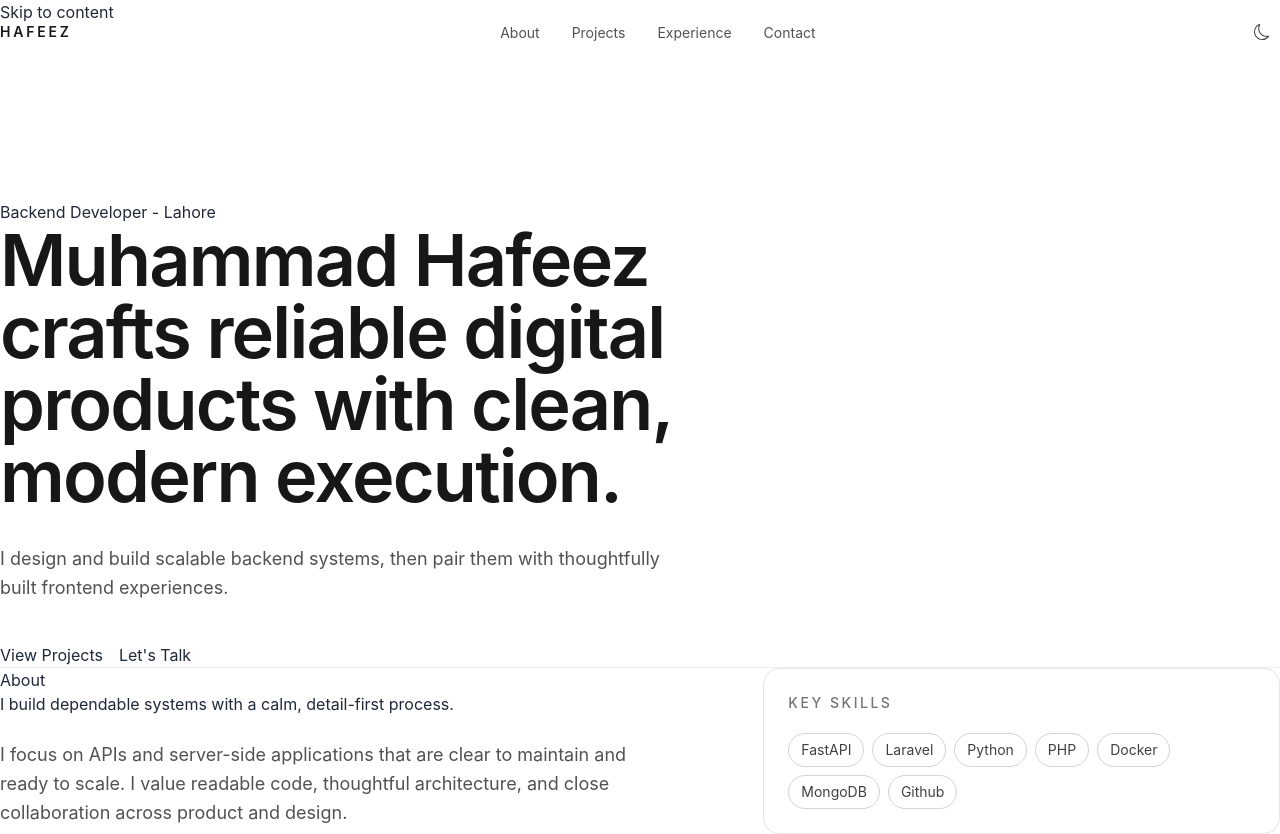
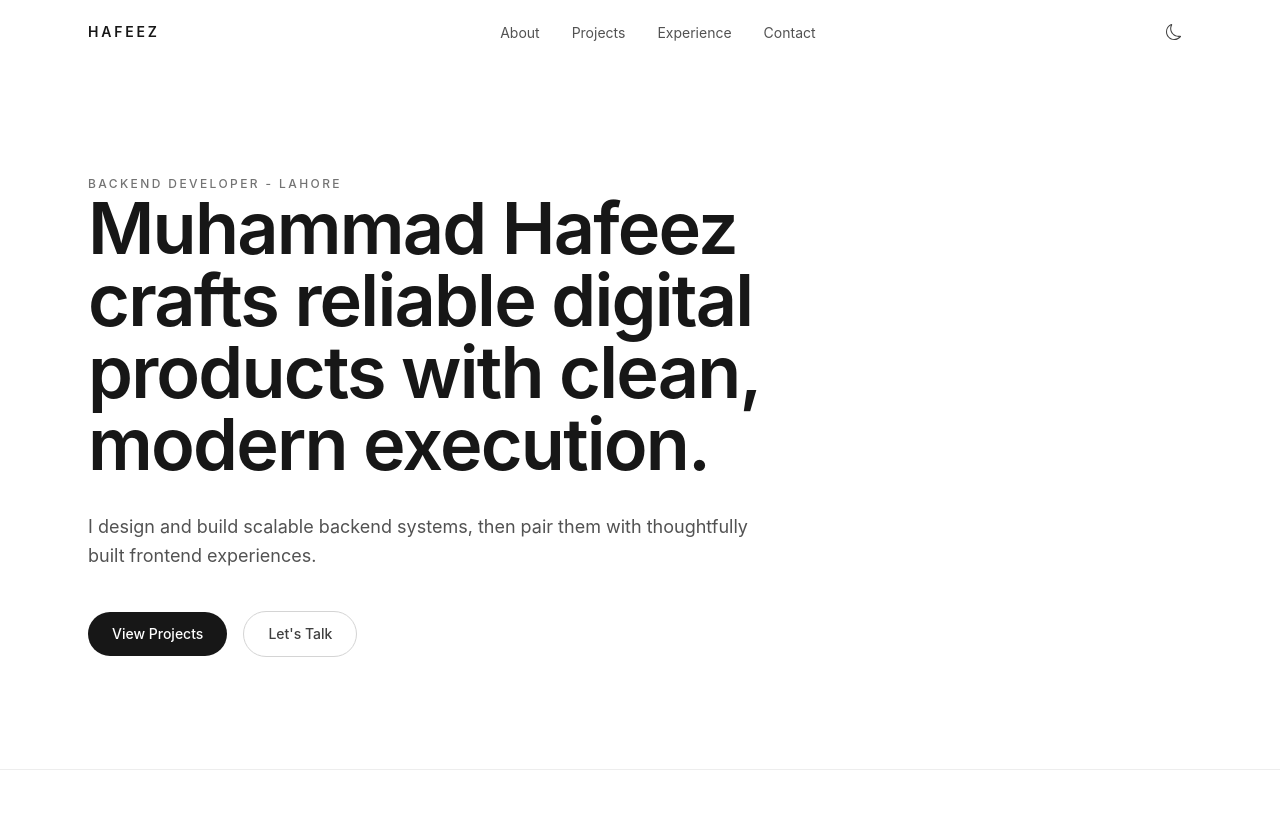
Before and after one commit to hafeez-developer/Portfolio, a React (Vite) app: page / in a window 1280 px wide. Shown: the top 834 px of the page. Built offline with nearby package versions, Linux system fonts and the light colour scheme.

Commit message:
- refactor styles in index.css; enhance color themes, update button and input styles, and improve focus visibility for better accessibility

```diff
--- a/src/index.css
+++ b/src/index.css
@@ -8,30 +8,48 @@
   }
 
   body {
-    @apply bg-white text-gray-800 dark:bg-gray-950 dark:text-gray-200 transition-colors duration-300 m-0;
+    @apply m-0 bg-white font-sans text-neutral-900 antialiased transition-colors duration-300 dark:bg-neutral-950 dark:text-neutral-100;
+  }
+
+  *:focus-visible {
+    @apply outline-none ring-2 ring-neutral-400 ring-offset-2 ring-offset-white dark:ring-neutral-500 dark:ring-offset-neutral-950;
   }
 
   ::selection {
-    @apply bg-indigo-500/30;
+    @apply bg-neutral-300/70 text-neutral-900 dark:bg-neutral-700/70 dark:text-neutral-100;
   }
 }
 
 @layer components {
-  .section-heading {
-    @apply text-3xl md:text-4xl font-bold text-center mb-4;
+  .content-wrap {
+    @apply mx-auto w-full max-w-6xl px-6;
   }
 
-  .section-subheading {
-    @apply text-gray-500 dark:text-gray-400 text-center max-w-2xl mx-auto mb-12 text-lg;
+  .section-shell {
+    @apply py-24 md:py-28;
   }
 
-  .glass-card {
-    @apply bg-white/70 dark:bg-gray-900/70 backdrop-blur-lg border border-gray-200 dark:border-gray-800 rounded-2xl;
+  .section-kicker {
+    @apply text-xs font-medium uppercase tracking-[0.2em] text-neutral-500 dark:text-neutral-400;
+  }
+
+  .section-title {
+    @apply mt-3 text-3xl font-semibold leading-tight tracking-tight text-neutral-900 dark:text-white md:text-5xl;
+  }
+
+  .btn-primary {
+    @apply inline-flex items-center justify-center rounded-full bg-neutral-900 px-6 py-3 text-sm font-medium text-white transition hover:bg-neutral-800 dark:bg-neutral-100 dark:text-neutral-900 dark:hover:bg-neutral-200;
+  }
+
+  .btn-secondary {
+    @apply inline-flex items-center justify-center rounded-full border border-neutral-300 px-6 py-3 text-sm font-medium text-neutral-700 transition hover:border-neutral-500 hover:text-neutral-900 dark:border-neutral-700 dark:text-neutral-300 dark:hover:border-neutral-500 dark:hover:text-white;
+  }
+
+  .input-field {
+    @apply w-full rounded-xl border border-neutral-300 bg-transparent px-4 py-2.5 text-sm transition placeholder:text-neutral-400 hover:border-neutral-500 focus:border-neutral-600 dark:border-neutral-700 dark:placeholder:text-neutral-500 dark:hover:border-neutral-500 dark:focus:border-neutral-400;
+  }
+
+  .skip-link {
+    @apply absolute left-4 top-3 z-[120] -translate-y-20 rounded-md bg-neutral-900 px-4 py-2 text-sm text-white transition focus:translate-y-0 dark:bg-neutral-100 dark:text-neutral-900;
   }
 }
-
-@layer utilities {
-  .gradient-text {
-    @apply bg-gradient-to-r from-indigo-500 via-purple-500 to-pink-500 bg-clip-text text-transparent;
-  }
-}
```
